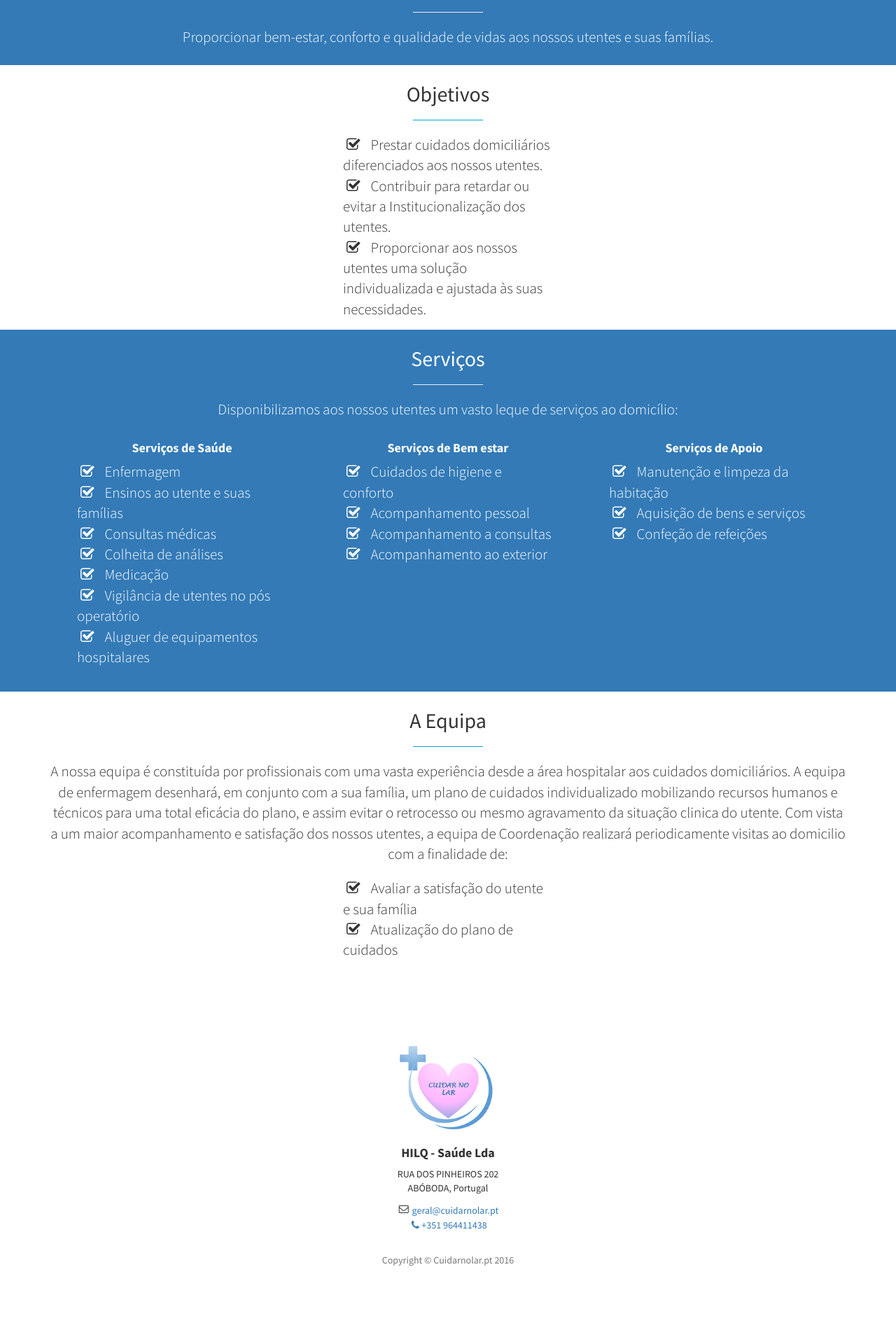
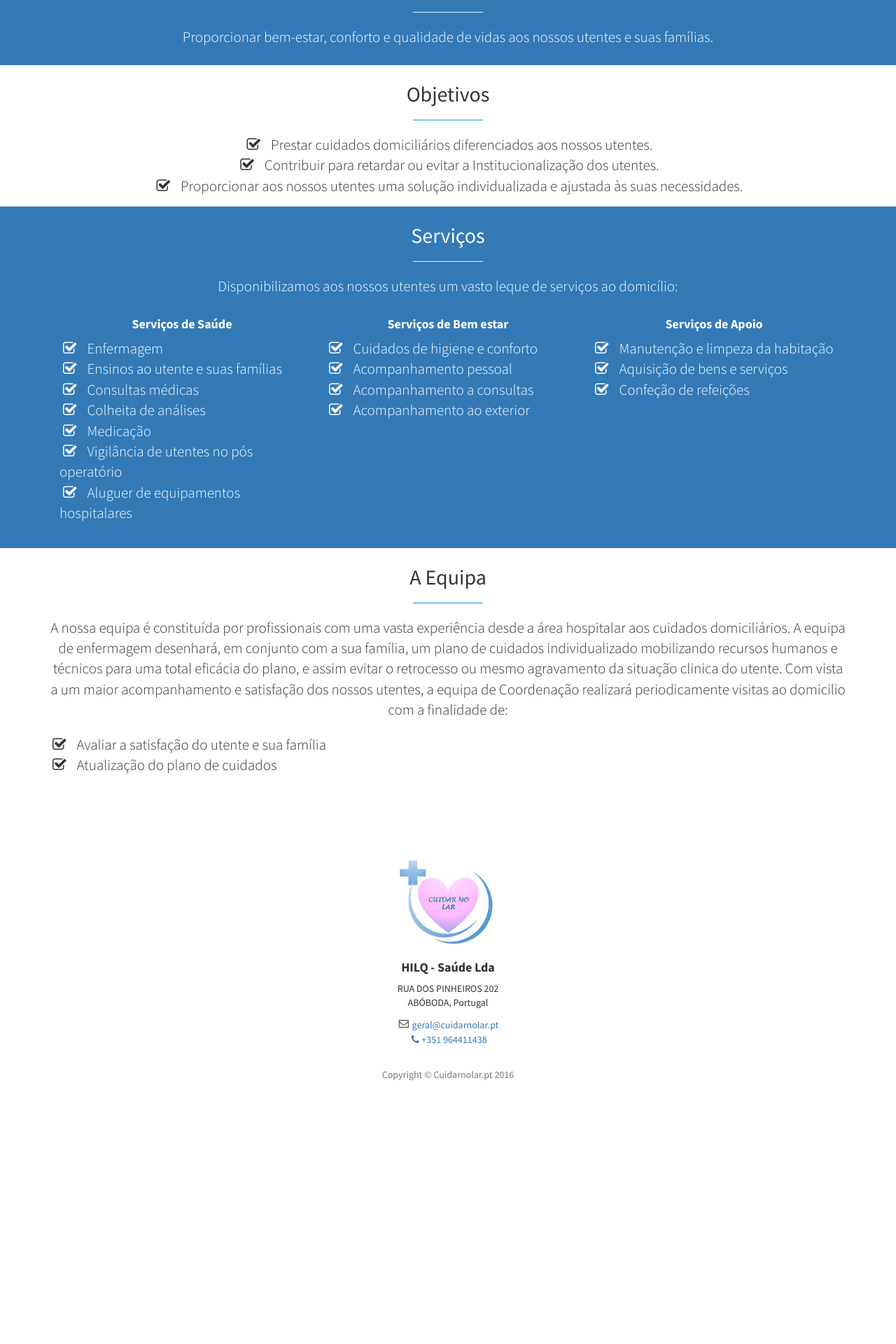
Before and after one commit to cuidarnolar/cuidarnolar, a Jekyll site: the page built from index.html, in a window 1280 px wide. Shown: the part 1391-3311 px from the top of the page at 70% size. Built offline with Jekyll 4.4.1, drawn with Linux system fonts in a browser that asks for light colours; after the commit the page ends 3046 px from its top, so only the background shows below that.

```diff
--- a/_includes/goals.html
+++ b/_includes/goals.html
@@ -6,7 +6,7 @@
         <hr class="small blue">
         <!--p class="lead">Sempre ao seu dispor com os melhores serviços <a target="_blank" href="http://join.deathtothestockphoto.com/">Death to the Stock Photo</a>.</p-->
         <p class="lead">
-          <ul class="lead fa-ul" style="width:300px;margin:0 auto;text-align:left">
+          <ul class="lead fa-ul" style="width:auto;margin:0 auto;text-align:auto">
             <li><i class="fa fa-check-square-o navigation-icon" aria-hidden="true" style="margin-left:5px"></i><span>Prestar cuidados domiciliários diferenciados aos nossos utentes.</span></li>
             <li><i class="fa fa-check-square-o navigation-icon" aria-hidden="true" style="margin-left:5px"></i><span>Contribuir para retardar ou evitar a Institucionalização dos utentes.</span></li>
             <li><i class="fa fa-check-square-o navigation-icon" aria-hidden="true" style="margin-left:5px"></i><span>Proporcionar aos nossos utentes uma solução individualizada e
--- a/_includes/services.html
+++ b/_includes/services.html
@@ -12,7 +12,7 @@
                 <strong>Serviços de Saúde</strong>
               </h4>
               <p>
-                <ul class="lead fa-ul" style="width:300px;margin:0 auto;text-align:left">
+                <ul class="lead fa-ul" style="width:auto;margin:0 auto;text-align:left">
                   <li><i class="fa fa-check-square-o navigation-icon" aria-hidden="true" style="margin-left:5px"></i><span>Enfermagem</span></li>
                   <li><i class="fa fa-check-square-o navigation-icon" aria-hidden="true" style="margin-left:5px"></i><span>Ensinos ao utente e suas famílias</span></li>
                   <li><i class="fa fa-check-square-o navigation-icon" aria-hidden="true" style="margin-left:5px"></i><span>Consultas médicas</span></li>
@@ -30,7 +30,7 @@
                 <strong>Serviços de Bem estar</strong>
               </h4>
               <p>
-                <ul class="lead fa-ul" style="width:300px;margin:0 auto;text-align:left">
+                <ul class="lead fa-ul" style="width:auto;margin:0 auto;text-align:left">
                   <li><i class="fa fa-check-square-o navigation-icon" aria-hidden="true" style="margin-left:5px"></i><span>Cuidados de higiene e conforto</span></li>
                   <li><i class="fa fa-check-square-o navigation-icon" aria-hidden="true" style="margin-left:5px"></i><span>Acompanhamento pessoal</span></li>
                   <li><i class="fa fa-check-square-o navigation-icon" aria-hidden="true" style="margin-left:5px"></i><span>Acompanhamento a consultas</span></li>
@@ -45,7 +45,7 @@
                 <strong>Serviços de Apoio</strong>
               </h4>
               <p>
-                <ul class="lead fa-ul" style="width:300px;margin:0 auto;text-align:left">
+                <ul class="lead fa-ul" style="width:auto;margin:0 auto;text-align:left">
                   <li><i class="fa fa-check-square-o navigation-icon" aria-hidden="true" style="margin-left:5px"></i><span>Manutenção e limpeza da habitação</span></li>
                   <li><i class="fa fa-check-square-o navigation-icon" aria-hidden="true" style="margin-left:5px"></i><span>Aquisição de bens e serviços</span></li>
                   <li><i class="fa fa-check-square-o navigation-icon" aria-hidden="true" style="margin-left:5px"></i><span>Confeção de refeições</span></li>
--- a/_includes/team.html
+++ b/_includes/team.html
@@ -7,7 +7,7 @@
         <!--p class="lead">Sempre ao seu dispor com os melhores serviços <a target="_blank" href="http://join.deathtothestockphoto.com/">Death to the Stock Photo</a>.</p-->
         <p class="lead">A nossa equipa é constituída por profissionais com uma vasta experiência desde a área hospitalar aos cuidados domiciliários. A equipa de enfermagem desenhará, em conjunto com a sua família, um plano de cuidados individualizado mobilizando recursos humanos e técnicos para uma total eficácia do plano, e assim evitar o retrocesso ou mesmo agravamento da situação clinica do utente. Com vista a um maior acompanhamento e satisfação dos nossos utentes, a equipa de Coordenação realizará periodicamente visitas ao domicilio com a finalidade de:
         </p>
-        <ul class="lead fa-ul"style="width:300px;margin:0 auto;text-align:left" >
+        <ul class="lead fa-ul"style="width:auto;margin:0 auto;text-align:left" >
   <li><i class="fa fa-check-square-o navigation-icon" aria-hidden="true" style="margin-left:5px"></i><span>Avaliar a satisfação do utente e sua família</span></li>
   <li><i class="fa fa-check-square-o navigation-icon" aria-hidden="true" style="margin-left:5px"></i><span>Atualização do plano de cuidados</span></li>
 </ul>
```
